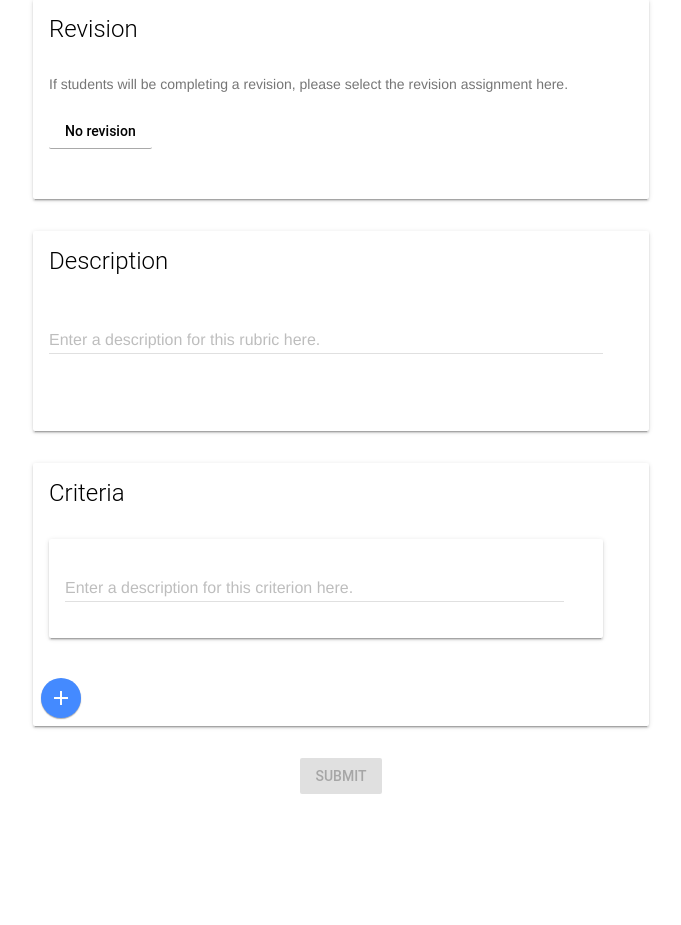
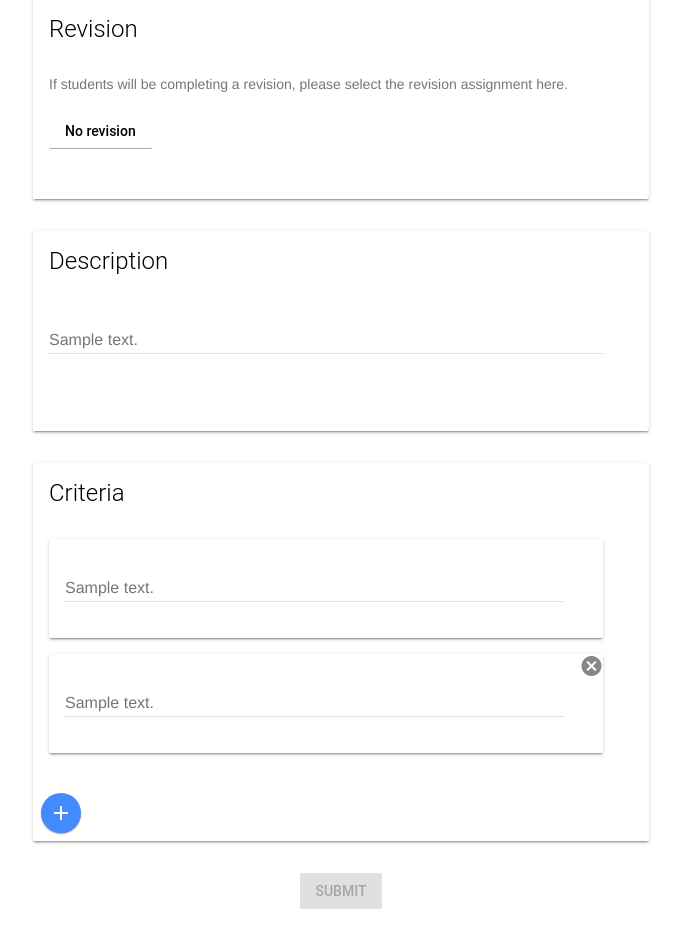
Before and after one commit to lsloan/mwrite-peer-review, a Django app: template peer_review/templates/rubric_creation_form.html in a window 1280 px wide. Shown: the part 313-1238 px from the top of the page, without its empty margins (299-980 px from the left). Run offline with Django 3.2, Linux system fonts and the light colour scheme; the template is opened without the code that fills it: most values are stand-ins (such as "Sample title", 1, 10 or a date in 2020); some libraries are stand-ins or nearby versions.

Commit message:
Add existing rubric information

```diff
--- a/peer_review/templates/criterion_card.html
+++ b/peer_review/templates/criterion_card.html
@@ -9,7 +9,7 @@
         {% endif %}
         <div class="mdl-card__supporting-text">
             <div class="mdl-textfield mdl-js-textfield">
-                <textarea id="criterion-1-textarea" class="mdl-textfield__input" type="text" rows="1" {% if read_only %}disabled{% endif %}></textarea>
+                <textarea id="criterion-1-textarea" class="mdl-textfield__input" type="text" rows="1" {% if read_only %}disabled{% endif %}>{{ criterion }}</textarea>
                 <label for="criterion-1-textarea" class="mdl-textfield__label">Enter a description for this criterion here.</label>
             </div>
         </div>
--- a/peer_review/templates/rubric_creation_form.html
+++ b/peer_review/templates/rubric_creation_form.html
@@ -83,7 +83,7 @@
                 <div class="mdl-card__supporting-text">
                     <div class="mdl-textfield mdl-js-textfield">
                         <textarea id="rubric-description-textfield" class="mdl-textfield__input" type="text" rows="1"
-                                  {% if review_is_in_progress %}disabled{% endif %}></textarea>
+                                  {% if review_is_in_progress %}disabled{% endif %}>{{ existing_rubric.description }}</textarea>
                         <label for="rubric-description-textfield" class="mdl-textfield__label">
                             Enter a description for this rubric here.
                         </label>
@@ -99,7 +99,10 @@
                     <h2 class="mdl-card__title-text">Criteria</h2>
                 </div>
                 <div class="criteria-container mdl-card__supporting-text">
-                    {% include 'criterion_card.html' with removable=False read_only=review_is_in_progress %}
+                    {% include 'criterion_card.html' with removable=False read_only=review_is_in_progress criterion=existing_rubric.criteria.all.0.description %}
+                    {% for criterion in existing_rubric.criteria.all|slice:"1:" %}
+                        {% include 'criterion_card.html' with removable=True read_only=review_is_in_progress criterion=criterion.description %}
+                    {% endfor %}
                 </div>
                 {% if not review_is_in_progress %}
                     <div class="mdl-card__actions">
```
